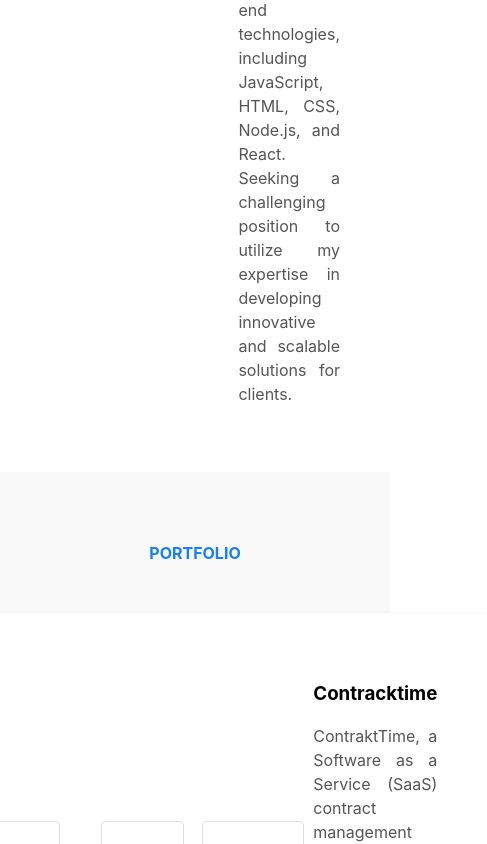
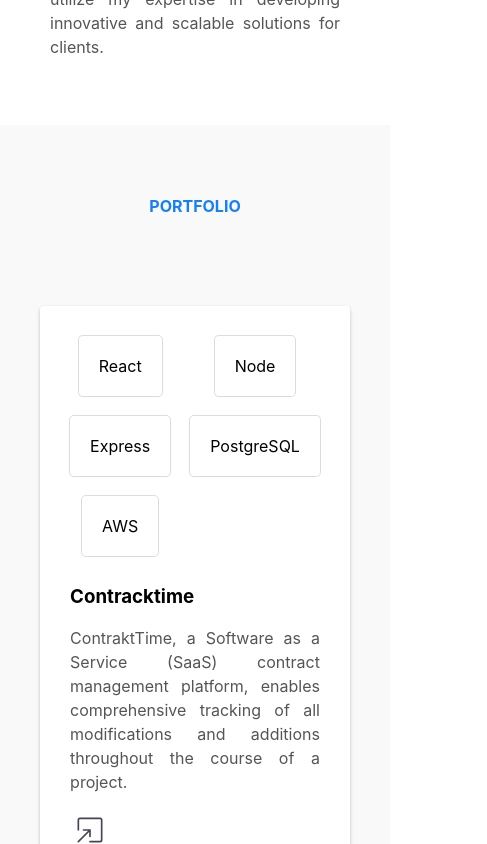
Before and after one commit to youssrif/portfolio, a React (Vite) app: page / in a window 390 px wide. Shown: the part 1156-2000 px from the top of the page, 487 px wide, since content can reach past the window. Built offline with nearby package versions, Linux system fonts and the light colour scheme.

Commit message:
fix responsive

```diff
--- a/src/App.css
+++ b/src/App.css
@@ -24,6 +24,7 @@
   background-color: #f9f9f9;
   grid-template-columns: 1FR 1FR;
   height: 500px;
+  padding: 70px;
 }
 .Presentation {
   margin-top: 50px;
@@ -175,3 +176,59 @@
   scrollbar-color: #878787 #f1f1f1; /* thumb and track colors */
   scrollbar-width: thin; /* Width of the scrollbar */
 }
+@media screen and (max-width: 800px) {
+  .Nav-bar-container {
+    display: grid;
+    place-items: center;
+    grid-template-columns: 1fr;
+    padding: 13px;
+    box-shadow: rgba(0, 0, 0, 0.02) 0px 1px 3px 0px,
+      rgba(27, 31, 35, 0.15) 0px 0px 0px 1px;
+    position: sticky;
+    top: 0px;
+    background-color: #fff;
+  }
+  .Project-card {
+    display: grid;
+    place-items: center;
+    grid-template-columns: 1FR;
+    gap: 10px;
+    margin-top: 50px;
+    box-shadow: rgba(50, 50, 93, 0.25) 0px 2px 5px -1px,
+      rgba(0, 0, 0, 0.3) 0px 1px 3px -1px;
+    border-radius: 4px;
+    padding: 50px;
+    background-color: #fff;
+  }
+  .about-me-container {
+    display: grid;
+    grid-template-columns: 1fr;
+    place-items: center;
+  }
+  .Project-tec {
+    display: grid;
+    place-items: center;
+    grid-template-columns: 1FR 1FR;
+    gap: 20px;
+  }
+  .flex-tech-stack {
+    display: grid;
+    align-items: center;
+    grid-template-columns: 1FR 1FR 1FR 1FR;
+    gap: 10px;
+  }
+}
+@media screen and (max-width: 600px) {
+  .Project-card {
+    display: grid;
+    place-items: center;
+    grid-template-columns: 1FR;
+    gap: 10px;
+    margin-top: 90px;
+    box-shadow: rgba(50, 50, 93, 0.25) 0px 2px 5px -1px,
+      rgba(0, 0, 0, 0.3) 0px 1px 3px -1px;
+    border-radius: 4px;
+    padding: 30px;
+    background-color: #fff;
+  }
+}
```
